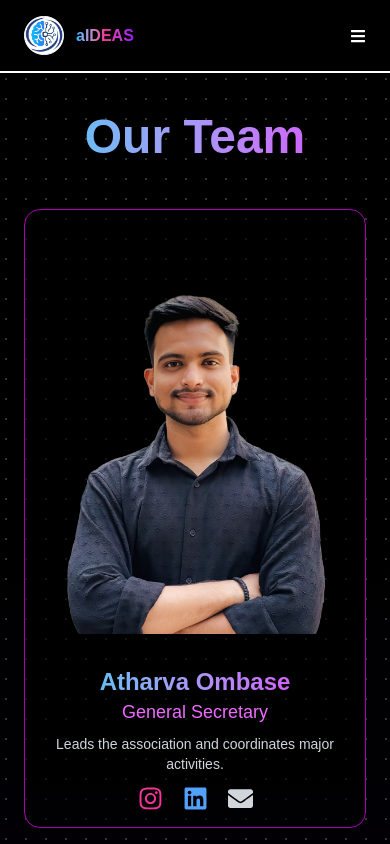
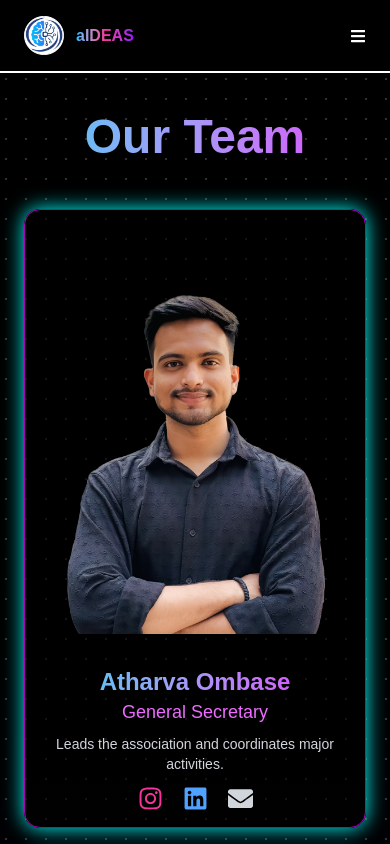
Before and after one commit to aideas-pvgcoet/aideas-website-new, a Next.js app in the folder frontend/: page /members in a window 390 px wide. Shown: the top 844 px of the page. Built offline with nearby package versions, Linux system fonts and the light colour scheme.

Commit message:
memupdate

```diff
--- a/frontend/src/app/members/page.tsx
+++ b/frontend/src/app/members/page.tsx
@@ -1,6 +1,7 @@
 "use client";
 import Image from "next/image";
-import { motion } from "framer-motion";
+import { motion, useAnimation } from "framer-motion";
+import { useEffect, useState } from "react";
 import { FaInstagram, FaLinkedin, FaEnvelope } from "react-icons/fa";
 
 interface Member {
@@ -158,6 +159,15 @@ const membersData: Member[] = [
 ];
 
 const Members = () => {
+  const [isMobile, setIsMobile] = useState(false);
+
+  useEffect(() => {
+    const checkMobile = () => setIsMobile(window.innerWidth < 768);
+    checkMobile();
+    window.addEventListener("resize", checkMobile);
+    return () => window.removeEventListener("resize", checkMobile);
+  }, []);
+
   return (
     <div className="relative min-h-screen bg-gradient-to-b from-black via-purple-900 to-black py-10 overflow-hidden">
       {/* Starry Background */}
@@ -175,18 +185,45 @@ const Members = () => {
         `}</style>
       </div>
 
-      {/* Content */}
       <h1 className="relative z-10 text-5xl font-bold text-center mb-12 text-transparent bg-clip-text bg-gradient-to-r from-cyan-400 to-fuchsia-500 drop-shadow-lg">
         Our Team
       </h1>
+
       <div className="relative z-10 grid grid-cols-1 md:grid-cols-2 lg:grid-cols-3 gap-8 px-6">
-        {membersData.map((member) => (
+        {membersData.map((member) => {
+          const controls = useAnimation();
+
+          return (
             <motion.div
               key={member.id}
-            initial={{ opacity: 0, scale: 0.9 }}
-            whileInView={{ opacity: 1, scale: 1 }}
-            transition={{ duration: 0.5 }}
-            className="bg-black/60 border border-fuchsia-700 rounded-2xl overflow-hidden hover:scale-105 hover:border-cyan-400 hover:shadow-[0_0_20px_#0ff] transition-all duration-300"
+              initial={{ opacity: 0, scale: 0.95 }}
+              whileInView={{
+                opacity: 1,
+                scale: 1,
+              }}
+              onViewportEnter={() => {
+                if (isMobile) {
+                  controls.start({
+                    boxShadow: "0 0 20px #0ff",
+                    transition: { duration: 0.5 },
+                  });
+                }
+              }}
+              onViewportLeave={() => {
+                if (isMobile) {
+                  controls.start({
+                    boxShadow: "0 0 0px transparent",
+                    transition: { duration: 0.5 },
+                  });
+                }
+              }}
+              animate={controls}
+              viewport={{ amount: 0.3 }}
+              transition={{ duration: 0.4 }}
+              className="bg-black/60 border border-fuchsia-700 rounded-2xl overflow-hidden
+                md:shadow-none
+                md:hover:scale-105 md:hover:border-cyan-400 md:hover:shadow-[0_0_20px_#0ff]
+                transition-all duration-300"
             >
               <Image
                 src={member.image}
@@ -247,7 +284,8 @@ const Members = () => {
                 </div>
               </div>
             </motion.div>
-        ))}
+          );
+        })}
       </div>
     </div>
   );
```
Lines whose indentation alone changed are shown as unchanged.
